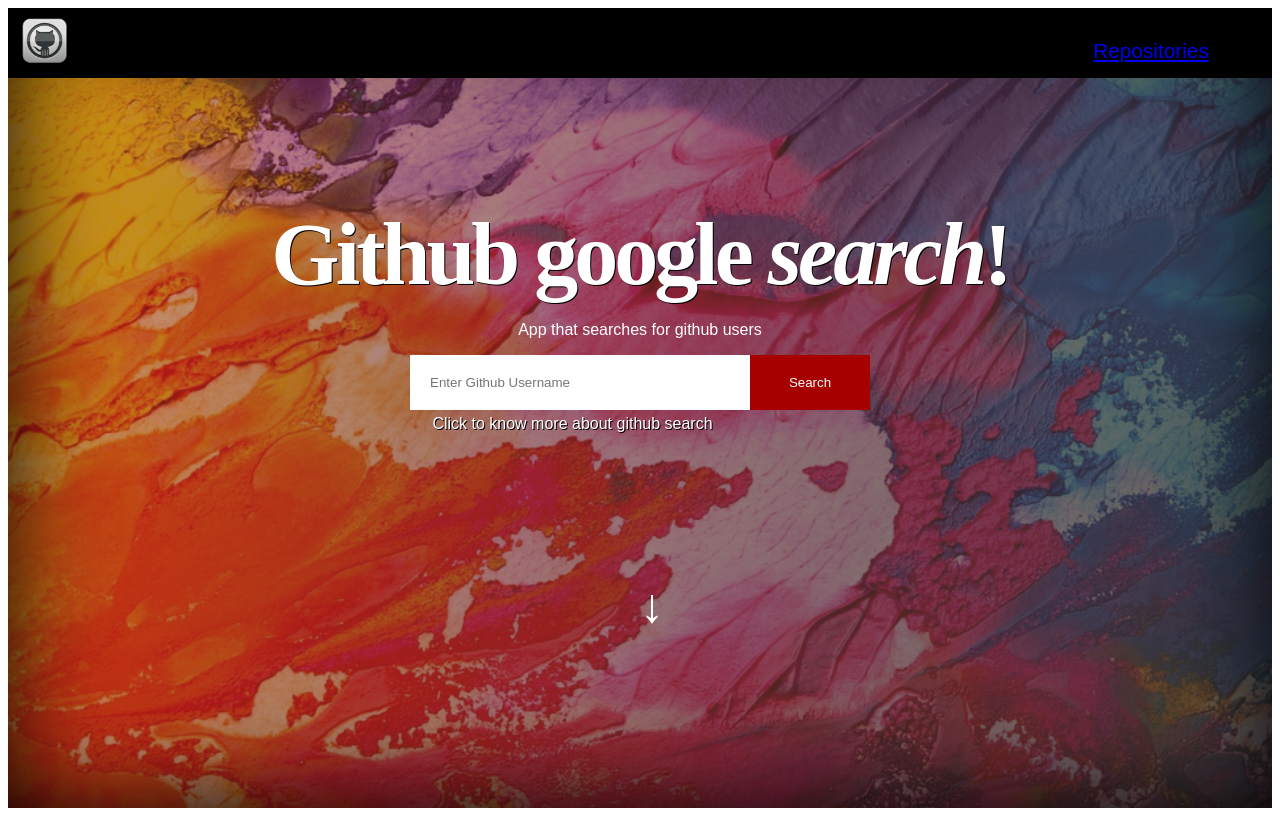
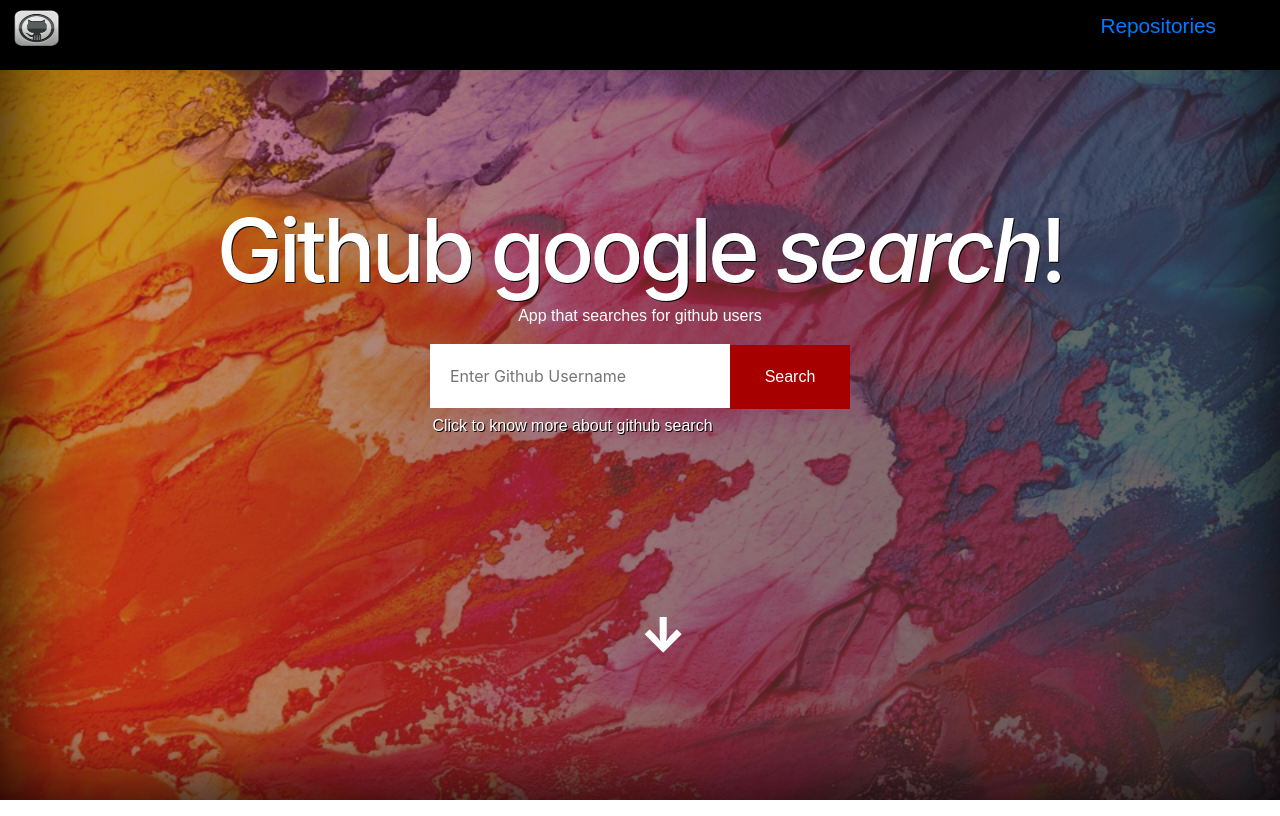
Before and after one commit to SamuelOkoth/Github_Search, an Angular app: page / in a window 1280 px wide. Built offline with nearby package versions, Linux system fonts and the light colour scheme.

Commit message:
imported the git serach form in the router and declared it as well

```diff
--- a/src/styles.css
+++ b/src/styles.css
@@ -1,2 +1 @@
 @import "~bootstrap/dist/css/bootstrap.css"
-gfvxhdkjdchsgcjbhhd:scbjnaxaj
```
